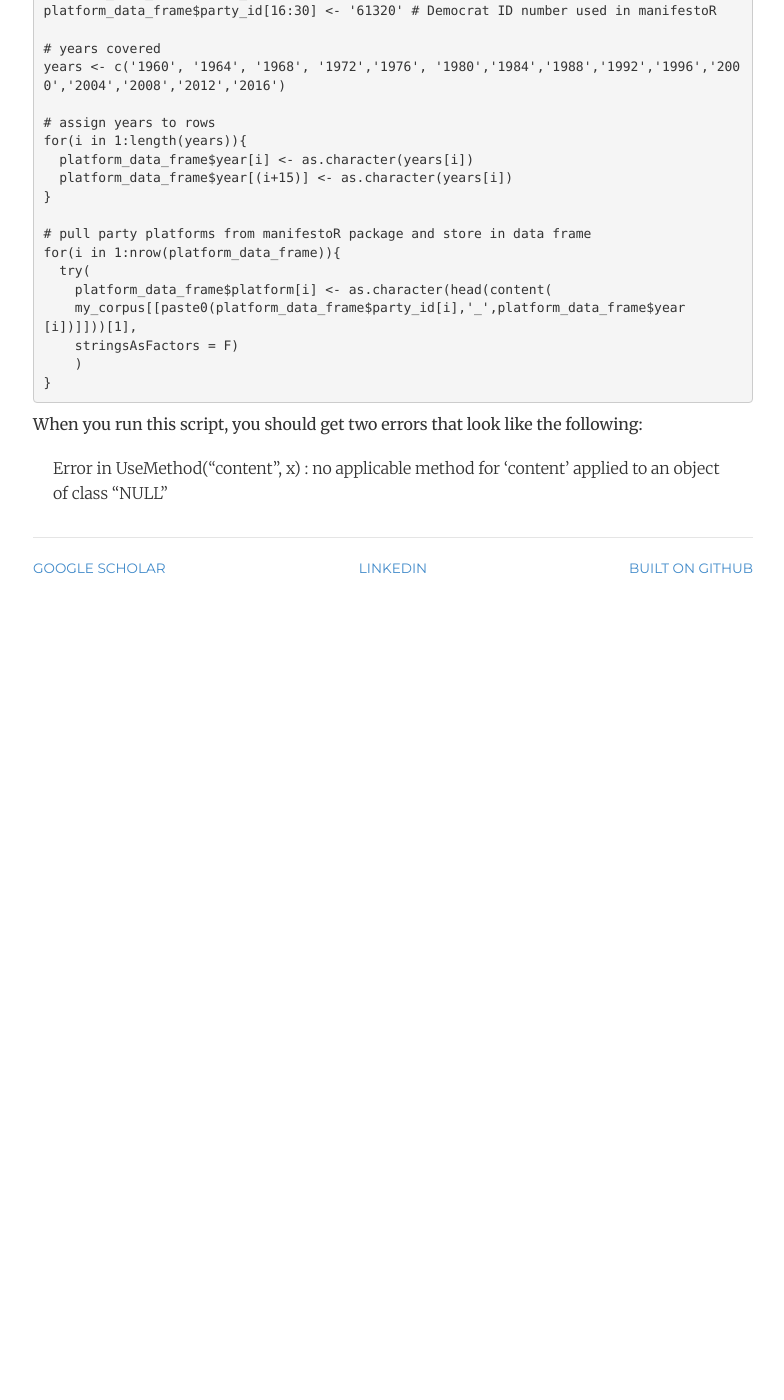
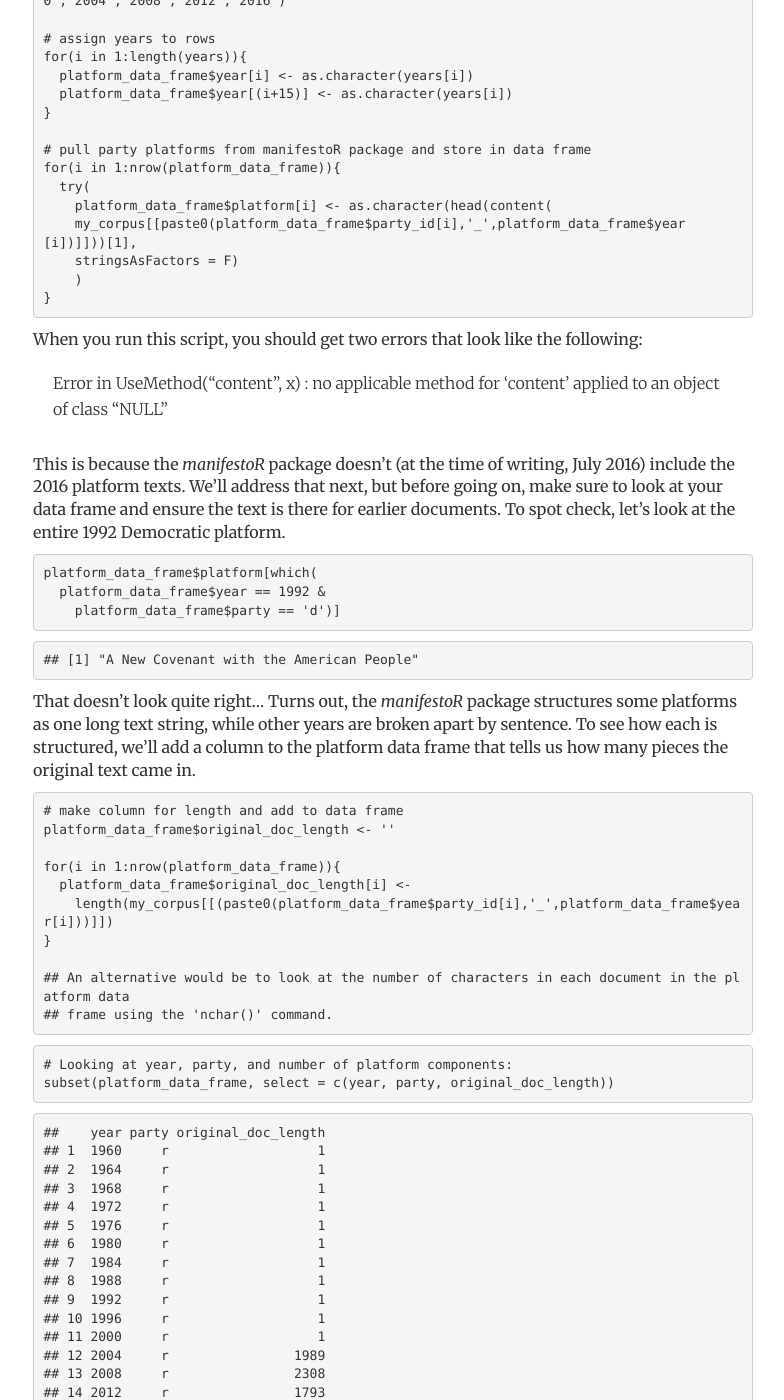
Before and after one commit to joshuarbruce/joshuarbruce.github.io, a Jekyll site: the page built from _posts/2018-09-01-getting-party-platforms.md, in a window 1280 px wide and 1400 px high, scrolled down 2470 px. Shown: the whole window, without its empty margins (247-1031 px from the left). Built offline with Jekyll 4.4.1, drawn with Linux system fonts in a browser that asks for light colours; nearby versions of some CDN libraries; before the commit the page ends 3100 px from its top, so only the background shows below that; some of the changed text lies outside the part shown.

Commit message:
Update 2018-09-01-getting-party-platforms.md

````diff
--- a/_posts/2018-09-01-getting-party-platforms.md
+++ b/_posts/2018-09-01-getting-party-platforms.md
@@ -52,21 +52,17 @@ With the package loaded and the US platform corpus created, we can now look at i
 # Extract first 1,000 characters of the 1960 Democratic party platform
 substr(as.character(head(content(my_corpus[['61320_1960']])), stringsAsFactors = F), 1, 1000)
 ```
-<pre class="prettyprint pre-scrollable">
-<code>
+```
 ## [1] "In 1796, in America's first contested national election, our Party, under the leadership of Thomas Jefferson, campaigned on the principles of \"The Rights of Man\". Ever since, these four words have underscored our identity with the plain people of America and the world. In periods of national crises we Democrats have returned to these words for renewed strength. We return to them today. In 1960, \"The Rights of Man\" are still the issue. It is our continuing responsibility to provide an effective instrument of political action for every American who seeks to strengthen these rights everywhere here in America, and everywhere in our 20th Century world. The common danger of mankind is war and the threat of war. Today, three billion human beings live in fear that some rash act or blunder may plunge us all into a nuclear holocaust which will leave only ruined cities, blasted homes, and a poisoned earth and sky. Our objective, however, is not the right to coexist in armed camps on the same plan"
-</code>
-</pre>
+```
 
 ```r
 # Extract first 1,000 characters of the 1960 Republican party platform
 substr(as.character(head(content(my_corpus[['61620_1960']])), stringsAsFactors = F), 1, 1000)
 ```
-<pre class="prettyprint pre-scrollable">
-<code>
+```
 ## [1] "PREAMBLE The United States is living in an age of profoundest revolution. The lives of men and of nations are undergoing such transformations as history has rarely recorded. The birth of new nations, the impact of new machines, the threat of new weapons, the stirring of new ideas, the ascent into a new dimension of the universe, everywhere the accent falls on the new. At such a time of world upheaval, great perils match great opportunities and hopes, as well as fears, rise in all areas of human life. Such a force as nuclear power symbolizes the greatness of the choice before the United States and mankind. The energy of the atom could bring devastation to humanity. Or it could be made to serve men's hopes for peace and progress to make for all peoples a more healthy and secure and prosperous life than man has ever known. One fact darkens the reasonable hopes of free men, the growing vigor and thrust of Communist imperialism. Everywhere across the earth, this force challenges us to prove"
-</code>
-</pre>
+```
 
 ### Setting Up the Corpus for Analysis
 
@@ -115,3 +111,67 @@ When you run this script, you should get two errors that look like the following
 
 > Error in UseMethod("content", x) :
   no applicable method for 'content' applied to an object of class "NULL"
+
+This is because the *manifestoR* package doesn't (at the time of writing, July 2016) include the 2016 platform texts. We'll address that next, but before going on, make sure to look at your data frame and ensure the text is there for earlier documents. To spot check, let's look at the entire 1992 Democratic platform.
+
+```r
+platform_data_frame$platform[which(
+  platform_data_frame$year == 1992 &
+    platform_data_frame$party == 'd')]
+```
+```
+## [1] "A New Covenant with the American People"
+```
+
+That doesn't look quite right... Turns out, the *manifestoR* package structures some platforms as one long text string, while other years are broken apart by sentence. To see how each is structured, we'll add a column to the platform data frame that tells us how many pieces the original text came in.
+
+```{r}
+# make column for length and add to data frame
+platform_data_frame$original_doc_length <- ''
+
+for(i in 1:nrow(platform_data_frame)){
+  platform_data_frame$original_doc_length[i] <-
+    length(my_corpus[[(paste0(platform_data_frame$party_id[i],'_',platform_data_frame$year[i]))]])
+}
+
+## An alternative would be to look at the number of characters in each document in the platform data
+## frame using the 'nchar()' command.
+```
+
+```{r}
+# Looking at year, party, and number of platform components:
+subset(platform_data_frame, select = c(year, party, original_doc_length))
+```
+```
+##    year party original_doc_length
+## 1  1960     r                   1
+## 2  1964     r                   1
+## 3  1968     r                   1
+## 4  1972     r                   1
+## 5  1976     r                   1
+## 6  1980     r                   1
+## 7  1984     r                   1
+## 8  1988     r                   1
+## 9  1992     r                   1
+## 10 1996     r                   1
+## 11 2000     r                   1
+## 12 2004     r                1989
+## 13 2008     r                2308
+## 14 2012     r                1793
+## 15 2016     r                   0
+## 16 1960     d                   1
+## 17 1964     d                   1
+## 18 1968     d                   1
+## 19 1972     d                   1
+## 20 1976     d                   1
+## 21 1980     d                   1
+## 22 1984     d                   1
+## 23 1988     d                   1
+## 24 1992     d                 444
+## 25 1996     d                   1
+## 26 2000     d                   1
+## 27 2004     d                1000
+## 28 2008     d                1216
+## 29 2012     d                1395
+## 30 2016     d                   0
+```
````
